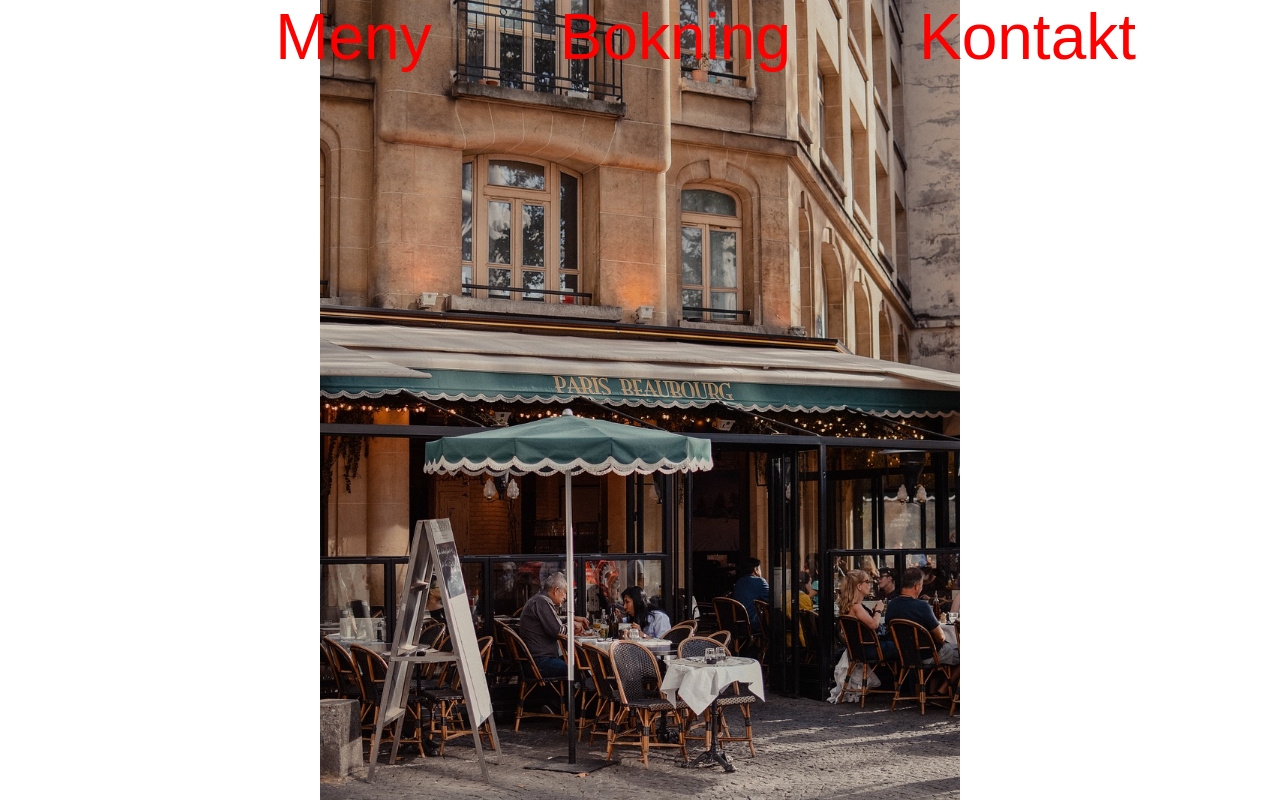
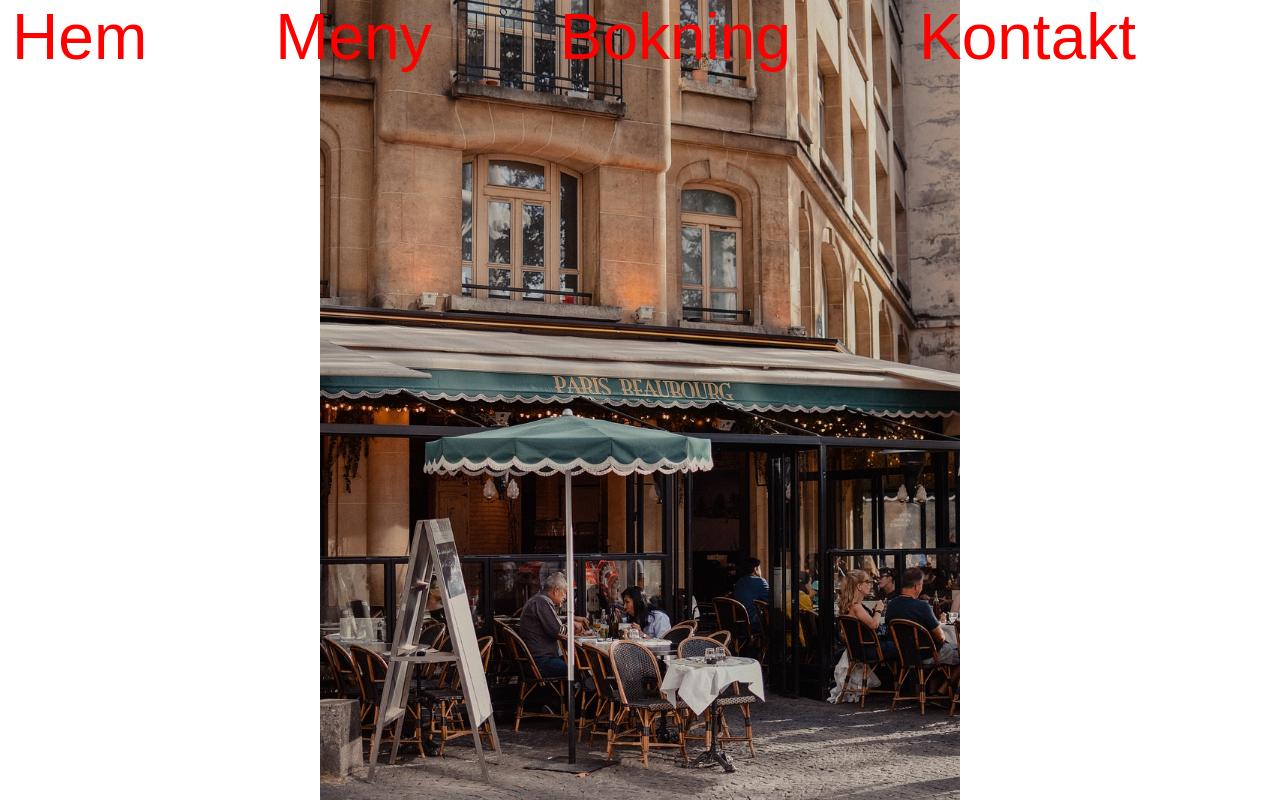
Before and after one commit to MarcusRei/Le-Restaurante, a React (Vite) app in the folder fed22s-therestaurant/: page / in a window 1280 px wide. Shown: the top 800 px of the page. Built offline with nearby package versions, Linux system fonts and the light colour scheme; a web font is replaced by a local one.

Commit message:
feat add home navigation

```diff
--- a/fed22s-therestaurant/src/components/Navigation.tsx
+++ b/fed22s-therestaurant/src/components/Navigation.tsx
@@ -27,6 +27,7 @@ export const Navigation = () => {
   }, []);
 
   const links = [
+    { label: "Hem", url: "/home" },
     { label: "Meny", url: "/menu" },
     { label: "Bokning", url: "/booking" },
     { label: "Kontakt", url: "/contact" },
```
